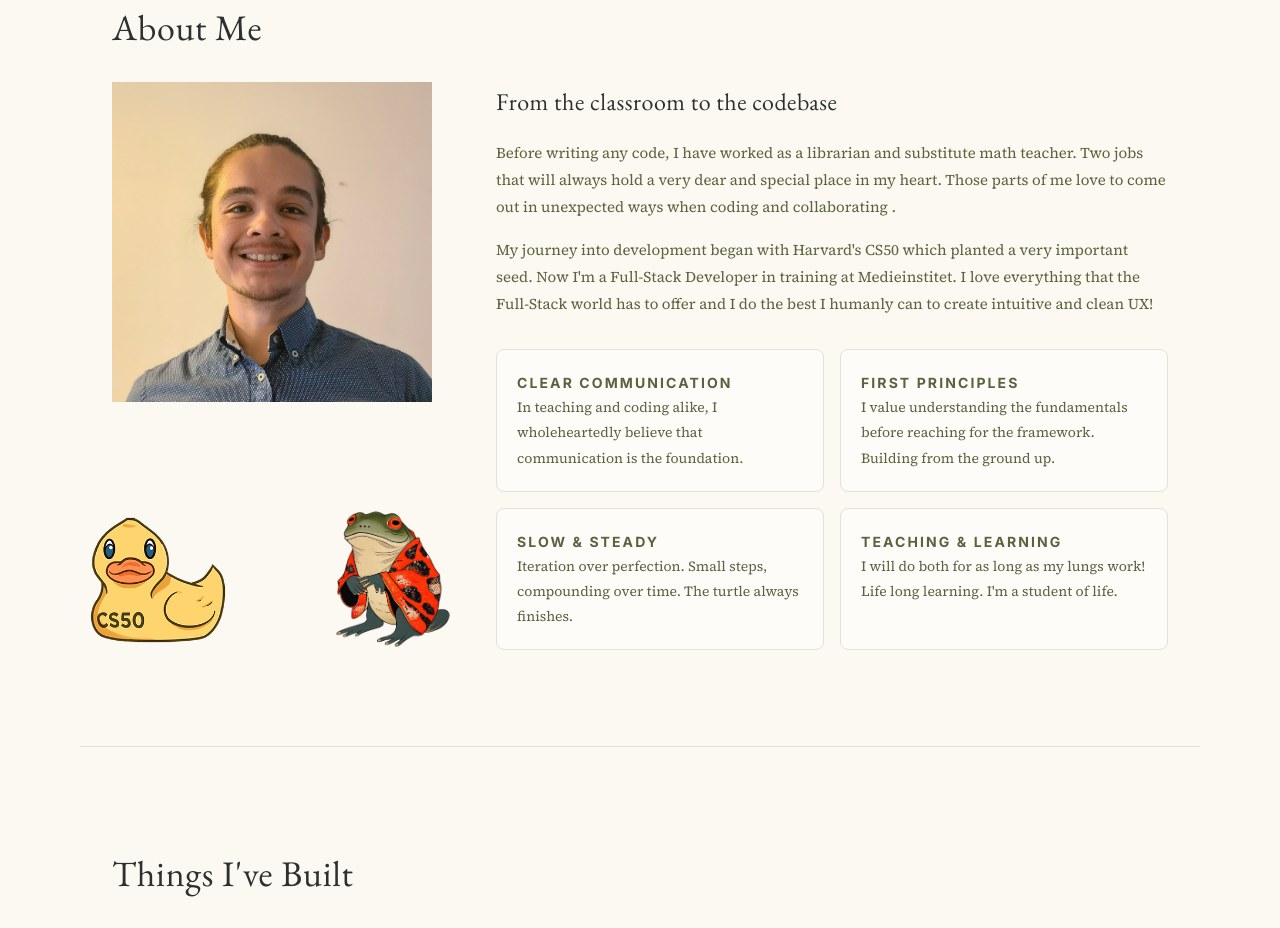
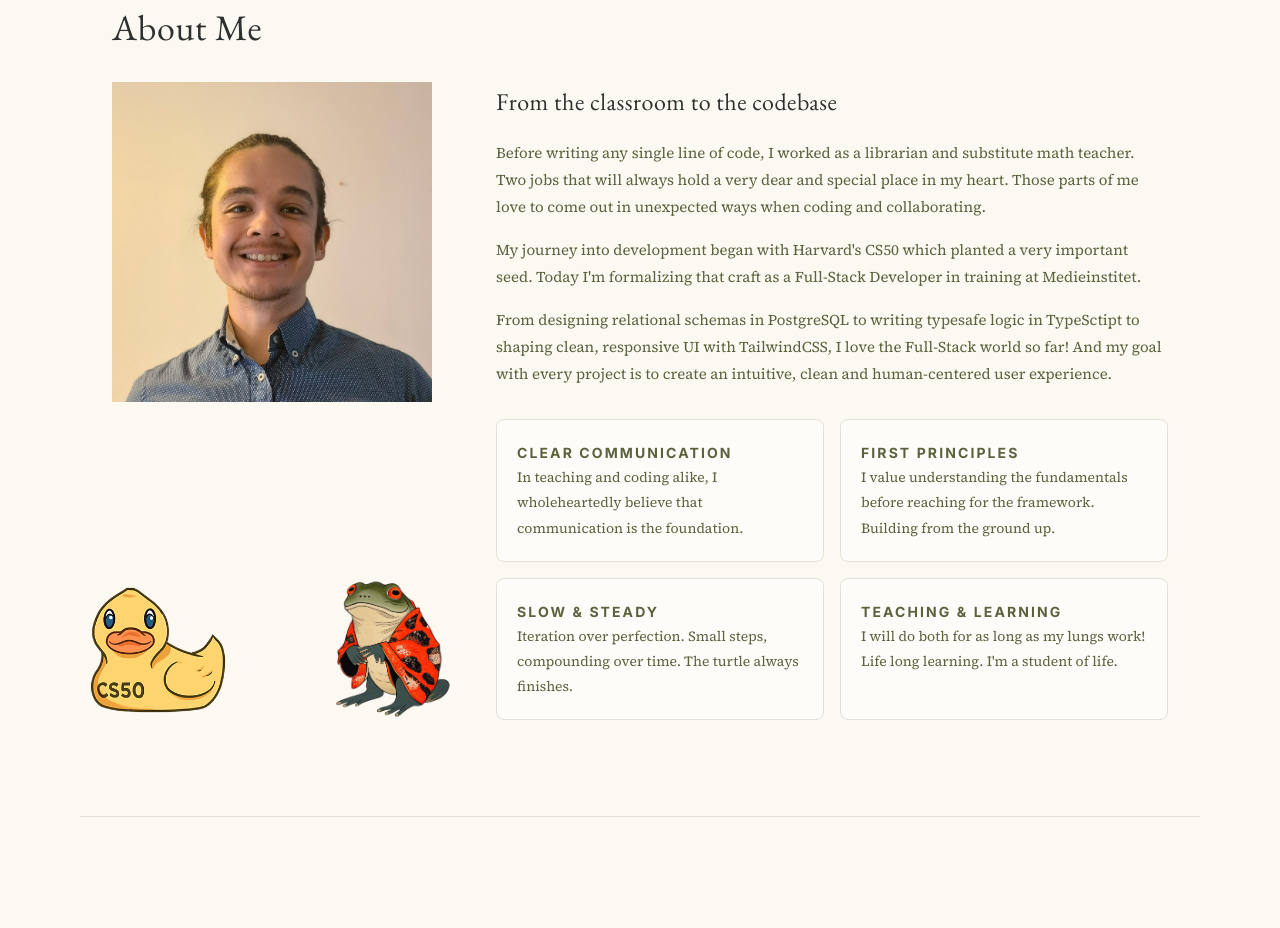
Before and after one commit to stevenlomon/digital-portfolio-steven, a React (Vite) app: page / in a window 1280 px wide. Shown: the part 900-1828 px from the top of the page. Built offline with nearby package versions, Linux system fonts and the light colour scheme.

Commit message:
refined the About section

```diff
--- a/src/components/About.tsx
+++ b/src/components/About.tsx
@@ -32,15 +32,18 @@ export default function About() {
           <div className="about-text">
             <h3>From the classroom to the codebase</h3>
             <p>
-              Before writing any code, I have worked as a librarian and substitute math teacher. Two jobs
+              Before writing any single line of code, I worked as a librarian and substitute math teacher. Two jobs
               that will always hold a very dear and special place in my heart.
-              Those parts of me love to come out in
-              unexpected ways when coding and collaborating .
+              Those parts of me love to come out in unexpected ways when coding and collaborating.
             </p>
             <p>
               My journey into development began with Harvard's CS50 which planted a very important seed.
-              Now I'm a Full-Stack Developer in training at Medieinstitet. I love everything that the
-              Full-Stack world has to offer and I do the best I humanly can to create intuitive and clean UX!
+              Today I'm formalizing that craft as a Full-Stack Developer in training at Medieinstitet.
+            </p>
+            <p>
+              From designing relational schemas in PostgreSQL to writing typesafe logic in TypeSctipt to shaping clean,
+              responsive UI with TailwindCSS, I love the Full-Stack world so far! And my goal with every project is to create
+              an intuitive, clean and human-centered user experience.
             </p>
 
             <div className="about-values">
```
